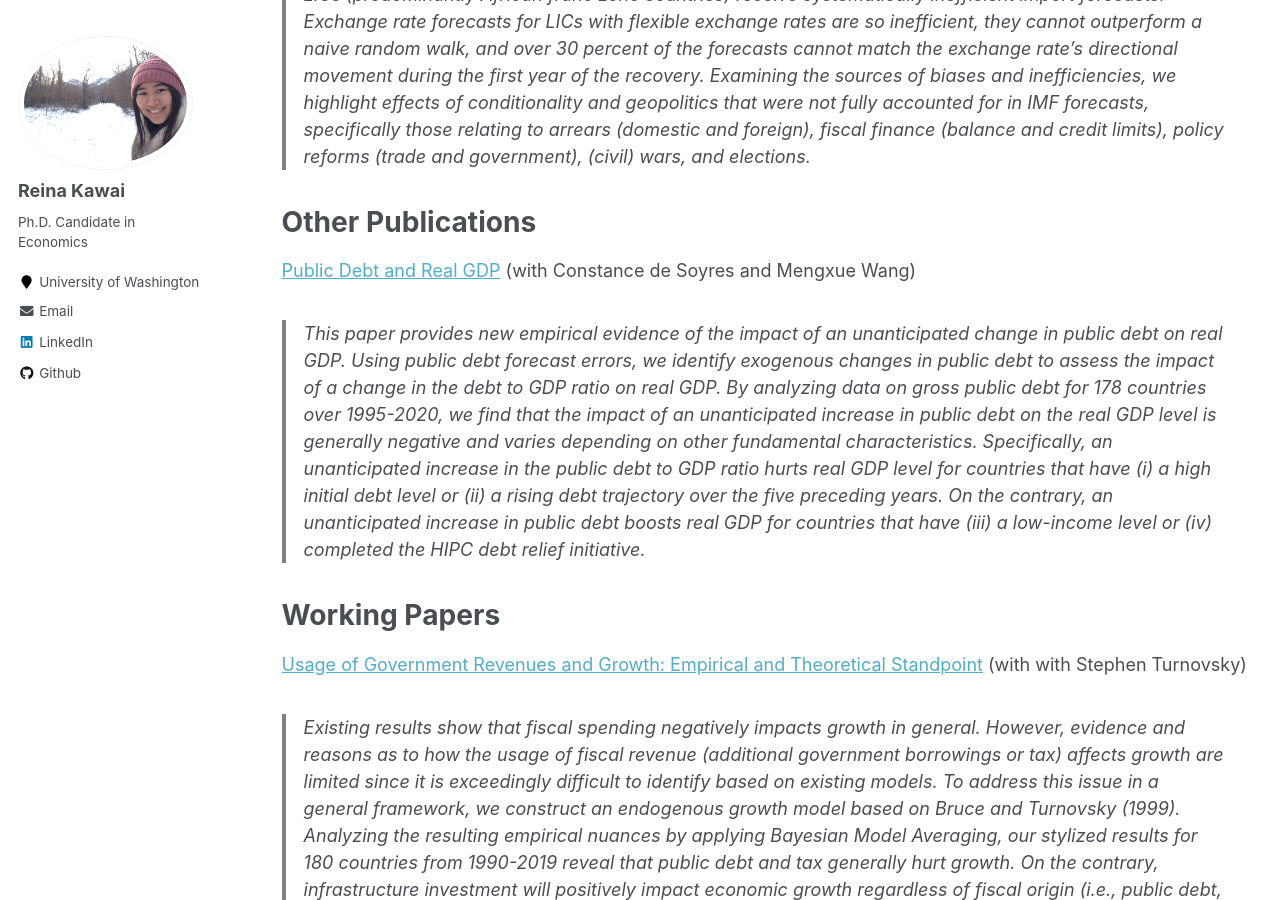
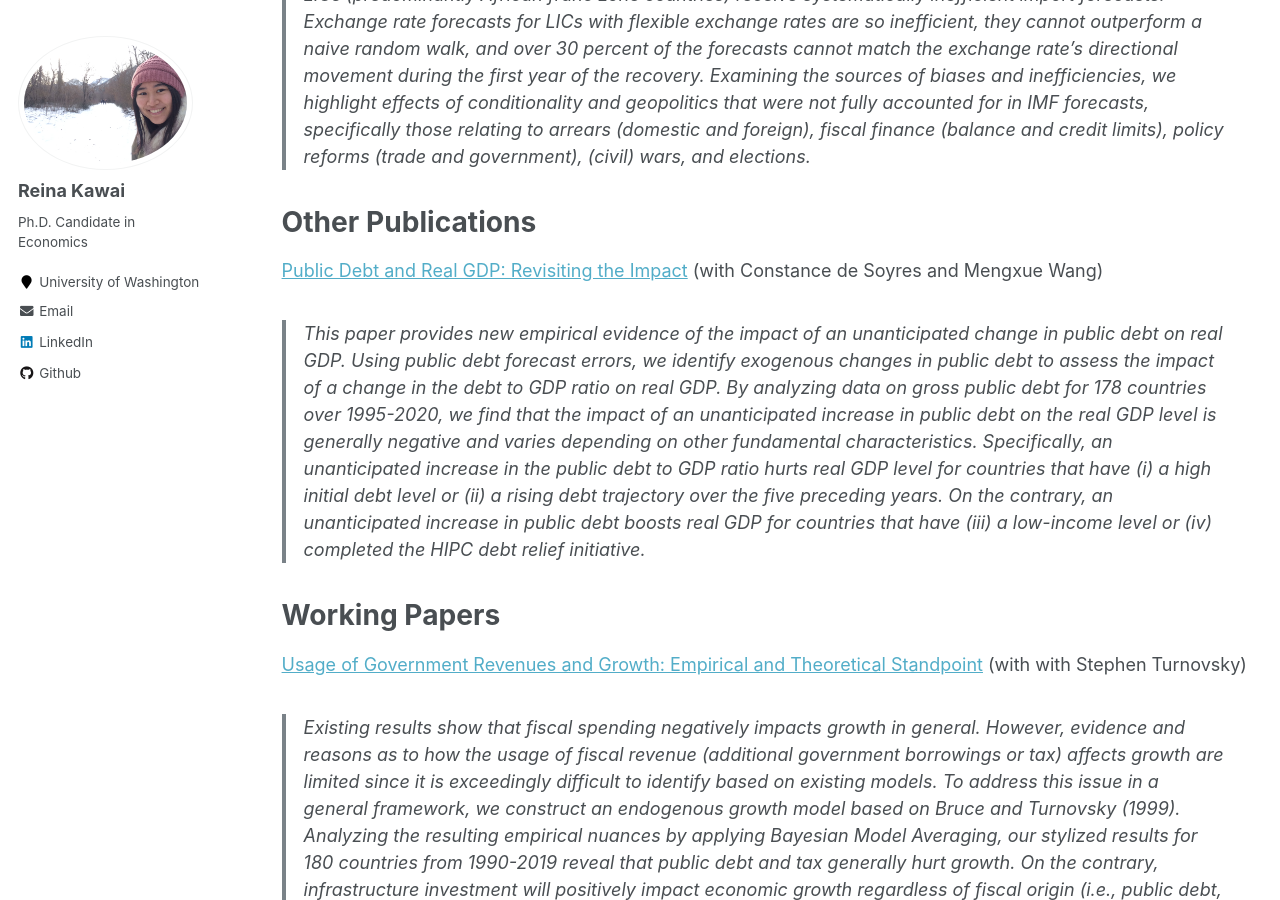
Before and after one commit to Reina-Kawai/Reina-Kawai.github.io, a Jekyll site: the page built from _pages/research.md, in a window 1280 px wide and 900 px high, scrolled down 1095 px. Built offline with Jekyll 4.4.1, drawn with Linux system fonts in a browser that asks for light colours.

Commit message:
Update research.md

```diff
--- a/_pages/research.md
+++ b/_pages/research.md
@@ -18,7 +18,7 @@ Job Market Paper
 Other Publications
 ===
 
-[Public Debt and Real GDP](https://www.imf.org/en/Publications/WP/Issues/2022/04/29/Public-Debt-and-Real-GDP-Revisiting-the-Impact-517449)
+[Public Debt and Real GDP: Revisiting the Impact](https://www.imf.org/en/Publications/WP/Issues/2022/04/29/Public-Debt-and-Real-GDP-Revisiting-the-Impact-517449)
 (with Constance de Soyres and Mengxue Wang)
 > This paper provides new empirical evidence of the impact of an unanticipated change in public debt on real GDP. Using public debt forecast errors, we identify exogenous changes in public debt to assess the impact of a change in the debt to GDP ratio on real GDP. By analyzing data on gross public debt for 178 countries over 1995-2020, we find that the impact of an unanticipated increase in public debt on the real GDP level is generally negative and varies depending on other fundamental characteristics. Specifically, an unanticipated increase in the public debt to GDP ratio hurts real GDP level for countries that have (i) a high initial debt level or (ii) a rising debt trajectory over the five preceding years. On the contrary, an unanticipated increase in public debt boosts real GDP for countries that have (iii) a low-income level or (iv) completed the HIPC debt relief initiative.
 
```
